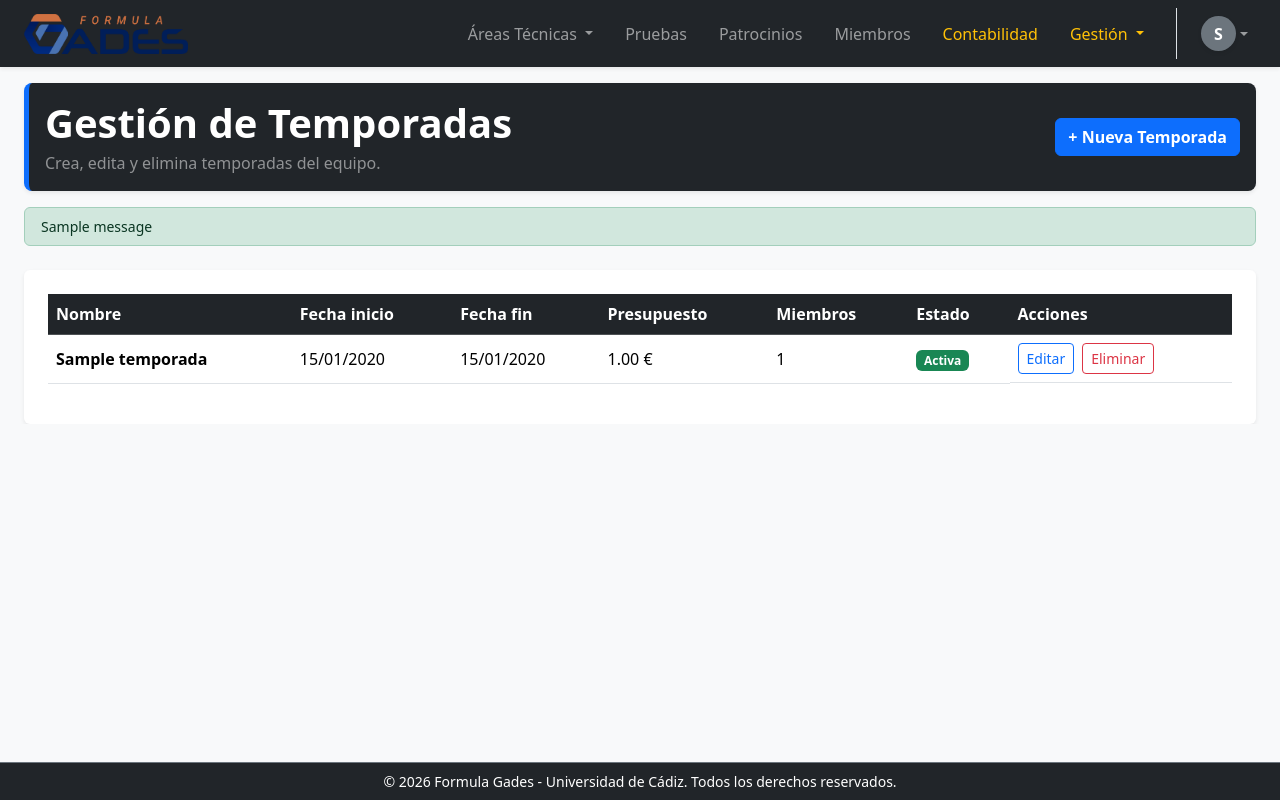
After one commit to adrigongv23/G26_Telemetria_TFG, a Django app: page /gestion/temporadas/ in a window 1280 px wide. The commit adds this page. Run offline with Django 5.2, Linux system fonts and the light colour scheme; a user stored in the database is signed in; tables that the repository leaves empty hold one stand-in row (values such as "Sample post"); one stand-in notice (Sample message) is shown.

Commit message:
Gestión de temporadas añadida

```diff
--- a/Plataform_Web/gades_manager/urls.py
+++ b/Plataform_Web/gades_manager/urls.py
@@ -20,6 +20,7 @@ from django.urls import path
 from django.contrib.auth import views as auth_views
 from gestion import views
 from users import views as users_views
+from temporadas import views as temporadas_views
 
 urlpatterns = [
     path('admin/', admin.site.urls),
@@ -31,4 +32,8 @@ urlpatterns = [
     path('gestion/usuarios/', users_views.gestion_usuarios, name='gestion_usuarios'),
     path('gestion/usuarios/<int:pk>/editar/', users_views.editar_usuario, name='editar_usuario'),
     path('gestion/usuarios/<int:pk>/eliminar/', users_views.eliminar_usuario, name='eliminar_usuario'),
+    path('gestion/temporadas/', temporadas_views.gestion_temporadas, name='gestion_temporadas'),
+    path('gestion/temporadas/crear/', temporadas_views.crear_temporada, name='crear_temporada'),
+    path('gestion/temporadas/<int:pk>/editar/', temporadas_views.editar_temporada, name='editar_temporada'),
+    path('gestion/temporadas/<int:pk>/eliminar/', temporadas_views.eliminar_temporada, name='eliminar_temporada'),
 ]
--- a/Plataform_Web/templates/base.html
+++ b/Plataform_Web/templates/base.html
@@ -67,7 +67,7 @@
                             </a>
                             <ul class="dropdown-menu dropdown-menu-dark" aria-labelledby="gestionDropdown">
                                 <li><a class="dropdown-item" href="{% url 'gestion_usuarios' %}">Gestión de Usuarios</a></li>
-                                <li><a class="dropdown-item" href="#">Gestión de Temporadas</a></li>
+                                <li><a class="dropdown-item" href="{% url 'gestion_temporadas' %}">Gestión de Temporadas</a></li>
                             </ul>
                         </li>
                     {% endif %}
--- /dev/null
+++ b/Plataform_Web/templates/gestion_temporadas.html
@@ -0,0 +1,100 @@
+{% extends 'base.html' %}
+{% load static %}
+
+{% block title %}Gestión de Temporadas | Gades Manager{% endblock title %}
+
+{% block content %}
+<div class="row mb-3 flex-shrink-0">
+    <div class="col-12">
+        <div class="bg-dark text-white p-3 rounded-3 shadow-sm d-flex justify-content-between align-items-center" style="border-left: 5px solid #0d6efd;">
+            <div>
+                <h1 class="display-6 fw-bold mb-1">Gestión de Temporadas</h1>
+                <p class="text-white-50 mb-0">Crea, edita y elimina temporadas del equipo.</p>
+            </div>
+            <a href="{% url 'crear_temporada' %}" class="btn btn-primary fw-bold">+ Nueva Temporada</a>
+        </div>
+    </div>
+</div>
+
+<div class="row g-4" style="overflow-y: auto;">
+
+    {% if messages %}
+        <div class="col-12">
+            {% for message in messages %}
+                <div class="alert alert-success py-2 small mb-0">{{ message }}</div>
+            {% endfor %}
+        </div>
+    {% endif %}
+
+    <div class="col-12">
+        <div class="card border-0 shadow-sm">
+            <div class="card-body p-4">
+
+                <div class="table-responsive">
+                    <table class="table table-hover align-middle">
+                        <thead class="table-dark">
+                            <tr>
+                                <th>Nombre</th>
+                                <th>Fecha inicio</th>
+                                <th>Fecha fin</th>
+                                <th>Presupuesto</th>
+                                <th>Miembros</th>
+                                <th>Estado</th>
+                                <th>Acciones</th>
+                            </tr>
+                        </thead>
+                        <tbody>
+                            {% for temporada in temporadas %}
+                            <tr>
+                                <td class="fw-semibold">{{ temporada.nombre }}</td>
+                                <td>{{ temporada.fecha_inicio|date:"d/m/Y" }}</td>
+                                <td>{{ temporada.fecha_fin|date:"d/m/Y" }}</td>
+                                <td>{{ temporada.presupuesto|floatformat:2 }} €</td>
+                                <td>{{ temporada.miembros.count }}</td>
+                                <td>
+                                    {% if temporada.actual %}
+                                        <span class="badge bg-success">Activa</span>
+                                    {% else %}
+                                        <span class="badge bg-secondary">Anterior</span>
+                                    {% endif %}
+                                </td>
+                                <td class="d-flex gap-2">
+                                    <a href="{% url 'editar_temporada' temporada.pk %}" class="btn btn-sm btn-outline-primary">Editar</a>
+                                    <button type="button" class="btn btn-sm btn-outline-danger" data-bs-toggle="modal" data-bs-target="#eliminarModal{{ temporada.pk }}">Eliminar</button>
+                                </td>
+                            </tr>
+
+                            <div class="modal fade" id="eliminarModal{{ temporada.pk }}" tabindex="-1" aria-hidden="true">
+                                <div class="modal-dialog">
+                                    <div class="modal-content">
+                                        <div class="modal-header">
+                                            <h5 class="modal-title">Confirmar eliminación</h5>
+                                            <button type="button" class="btn-close" data-bs-dismiss="modal" aria-label="Close"></button>
+                                        </div>
+                                        <div class="modal-body">
+                                            ¿Seguro que quieres eliminar la temporada <strong>{{ temporada.nombre }}</strong>? Esta acción no se puede deshacer.
+                                        </div>
+                                        <div class="modal-footer">
+                                            <button type="button" class="btn btn-secondary" data-bs-dismiss="modal">Cancelar</button>
+                                            <form method="post" action="{% url 'eliminar_temporada' temporada.pk %}">
+                                                {% csrf_token %}
+                                                <button type="submit" class="btn btn-danger fw-bold">Eliminar</button>
+                                            </form>
+                                        </div>
+                                    </div>
+                                </div>
+                            </div>
+                            {% empty %}
+                            <tr>
+                                <td colspan="7" class="text-center text-secondary py-4">No hay temporadas creadas todavía.</td>
+                            </tr>
+                            {% endfor %}
+                        </tbody>
+                    </table>
+                </div>
+
+            </div>
+        </div>
+    </div>
+</div>
+{% endblock content %}
--- a/Plataform_Web/temporadas/views.py
+++ b/Plataform_Web/temporadas/views.py
@@ -1,16 +1,42 @@
-from django.shortcuts import render
-from django.contrib.auth.decorators import login_required
-from temporadas.models import Temporada  # Importamos tu modelo Temporada
+from django.shortcuts import render, redirect, get_object_or_404
+from django.contrib import messages
+from django.views.decorators.http import require_POST
+from users.decorators import require_rol
+from .models import Temporada
+from .forms import TemporadaForm
 
-@login_required
-def dashboard(request):
-    # Buscamos en la base de datos la temporada que tenga actual=True.
-    # Usamos .first() por seguridad para evitar errores si no hubiera ninguna creada todavía.
-    temporada_activa = Temporada.objects.filter(actual=True).first()
 
-    # Metemos los datos en el diccionario de contexto para mandarlos al HTML
-    context = {
-        'temporada_actual': temporada_activa
-    }
+@require_rol('directiva')
+def gestion_temporadas(request):
+    temporadas = Temporada.objects.all()
+    return render(request, 'gestion_temporadas.html', {'temporadas': temporadas})
 
-    return render(request, 'index.html', context)
+
+@require_rol('directiva')
+def crear_temporada(request):
+    form = TemporadaForm(request.POST or None)
+    if request.method == 'POST' and form.is_valid():
+        form.save()
+        messages.success(request, 'Temporada creada correctamente.')
+        return redirect('gestion_temporadas')
+    return render(request, 'editar_temporada.html', {'form': form, 'temporada': None})
+
+
+@require_rol('directiva')
+def editar_temporada(request, pk):
+    temporada = get_object_or_404(Temporada, pk=pk)
+    form = TemporadaForm(request.POST or None, instance=temporada)
+    if request.method == 'POST' and form.is_valid():
+        form.save()
+        messages.success(request, 'Temporada actualizada correctamente.')
+        return redirect('gestion_temporadas')
+    return render(request, 'editar_temporada.html', {'form': form, 'temporada': temporada})
+
+
+@require_rol('directiva')
+@require_POST
+def eliminar_temporada(request, pk):
+    temporada = get_object_or_404(Temporada, pk=pk)
+    temporada.delete()
+    messages.success(request, f'Temporada "{temporada.nombre}" eliminada.')
+    return redirect('gestion_temporadas')
```
Also changed, not shown: Plataform_Web/templates/editar_temporada.html (added, +96 -0 lines), Plataform_Web/temporadas/forms.py (added, +13 -0 lines).
